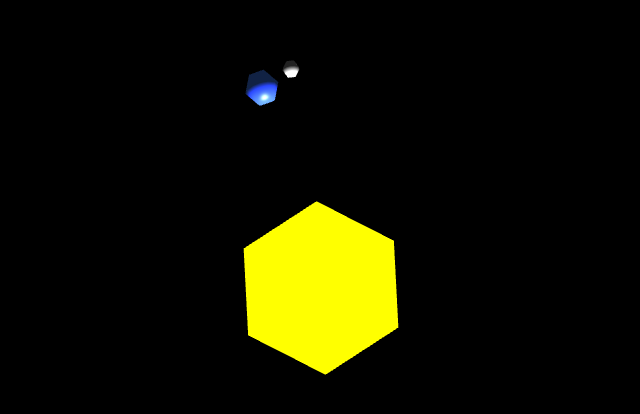
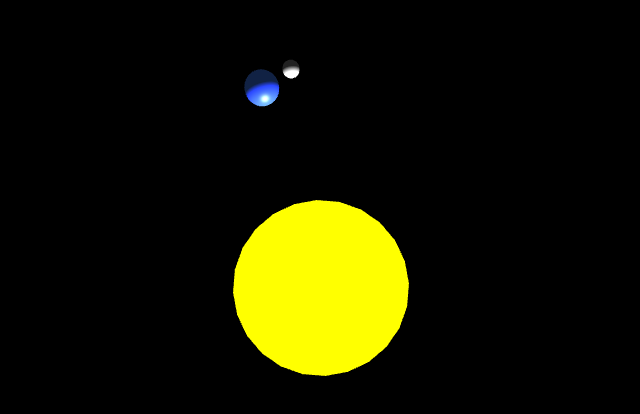
Before and after one commit to dsnum1/SolarSystemThreeJS, a plain HTML site: page index.html in a window 1280 px wide. Shown: the part 112-526 px from the top of the page, without its empty margins (319-959 px from the left). Drawn offline with nearby package versions, Linux system fonts and the light colour scheme; animation ran at ten frames a second.

Commit message:
made it smoother

```diff
--- a/index.html
+++ b/index.html
@@ -52,8 +52,8 @@
 
 
         const radius = 1;
-        const widthSegments =6;
-        const heightSegments=6;
+        const widthSegments =24;
+        const heightSegments=24;
         const geometry = new THREE.SphereGeometry(radius,
                                                     widthSegments,
                                                     heightSegments)
```
